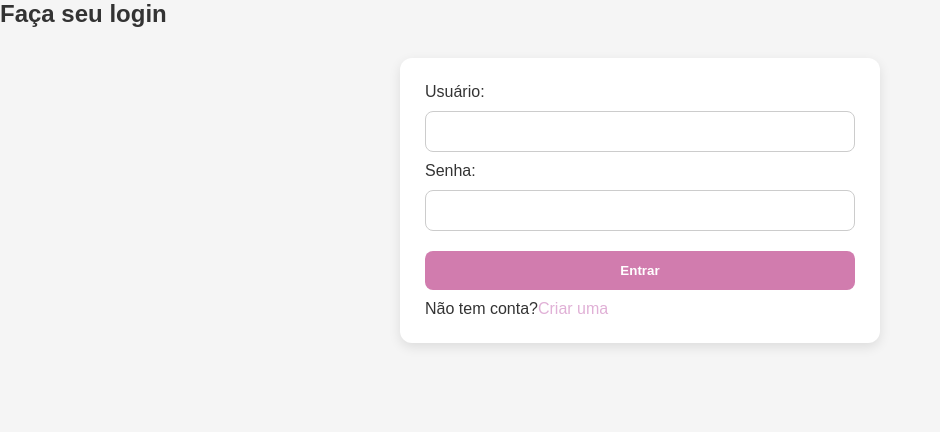
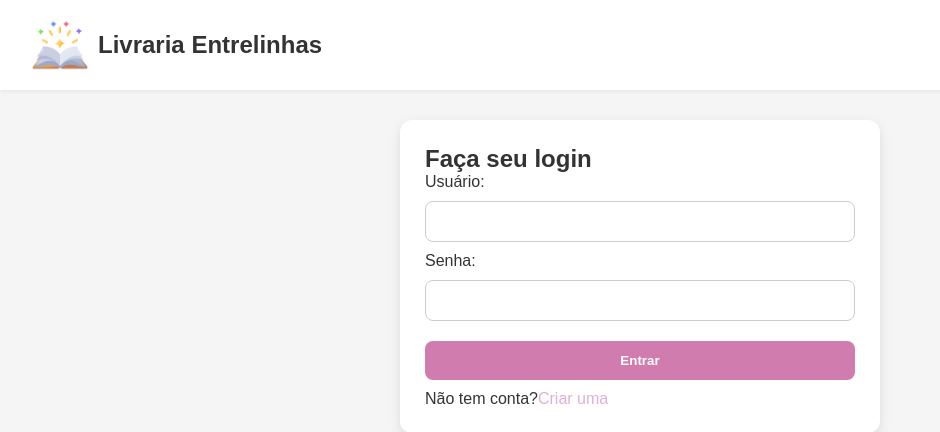
Before and after one commit to gilopesr/software_livraria, a Flask app: page /login in a window 1280 px wide. Shown: the top 432 px of the page, without its empty margins (0-940 px from the left). Run offline with Flask 3, Linux system fonts and the light colour scheme.

Commit message:
adicionando a logo

```diff
--- a/templates/login.html
+++ b/templates/login.html
@@ -10,13 +10,18 @@
     <script src='/static/index.js' defer></script>
 </head>
 <body>
-    <header id="header_login">
-      <h2>Faça seu login</h2>
-    </header>
+  <header class="top-bar">
+        <div class="header__logo">
+            <a href="/" style="text-decoration: none; color: inherit;">
+                <img src="/static/img/livro_img.png" alt="Logo Livraria">
+                <span>Livraria Entrelinhas</span>
+            </a>
+        </div>
+  </header>
 
     <main>
       <form method="POST" class="login">
-
+         <h2>Faça seu login</h2>
          <label for="user_name">Usuário:</label>
          <input type="text" mame="user_name" id="user_name">
          <label for="senha">Senha:</label>
```
